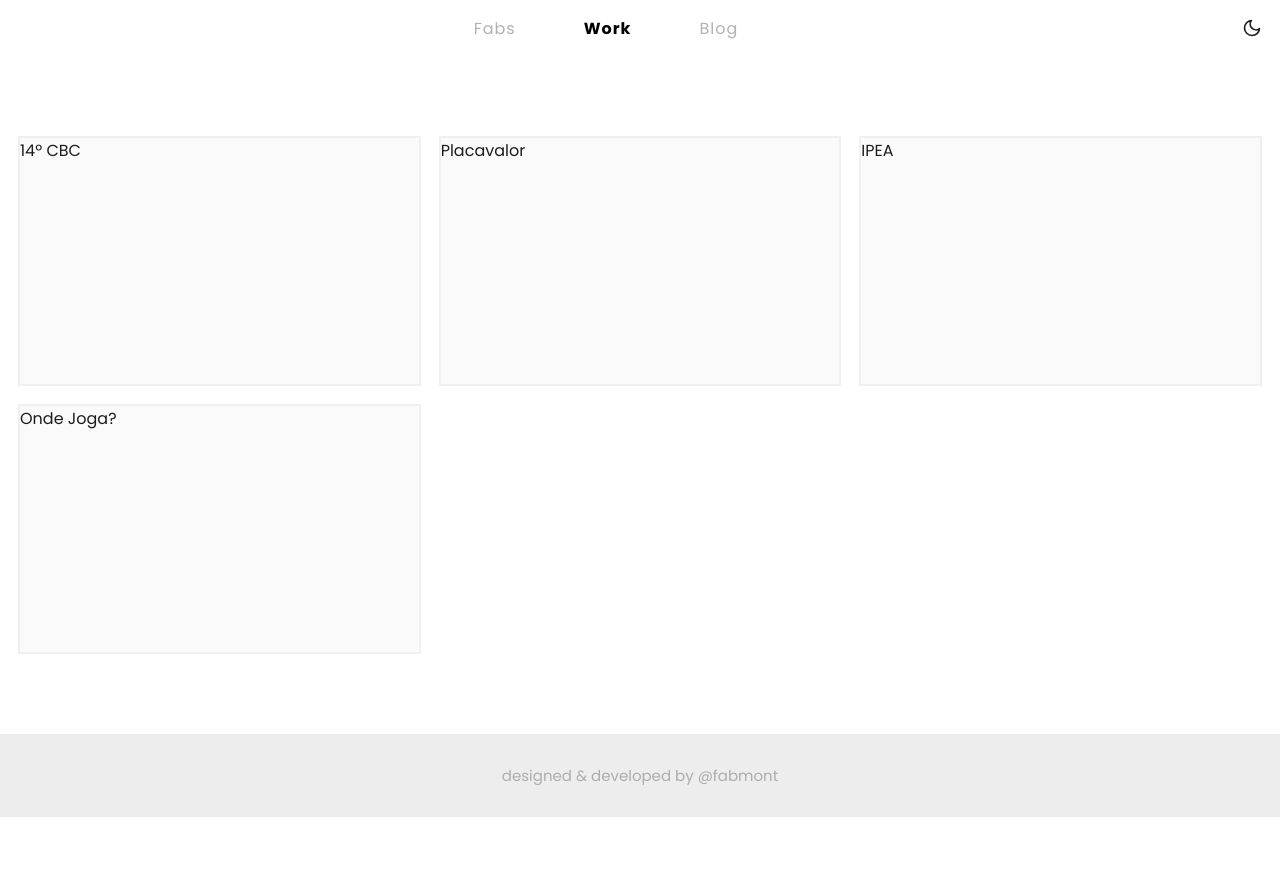
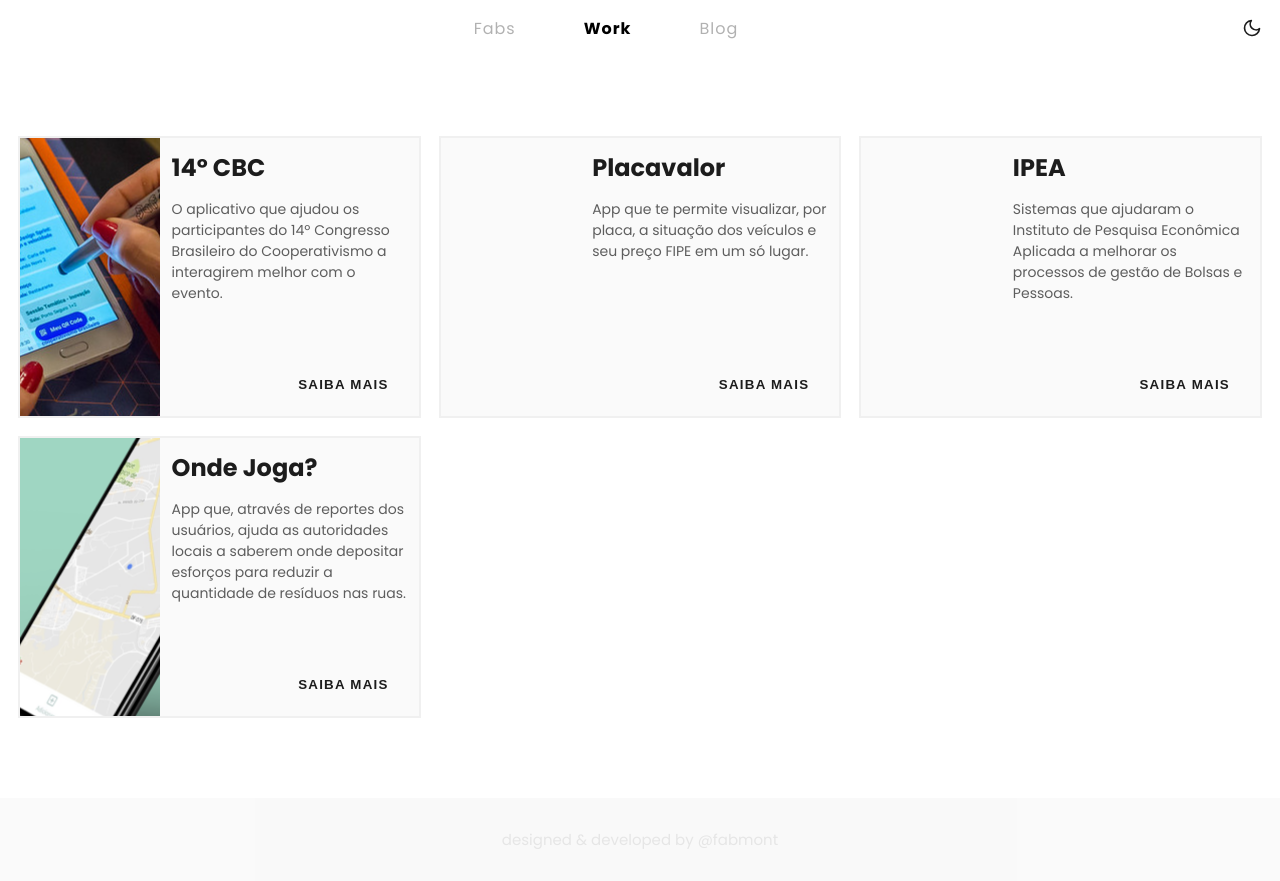
Before and after one commit to fabmont/folio, a Gatsby site: page /work in a window 1280 px wide. Before the commit the page ends 817 px from the top, so only its background shows below. Built offline with nearby package versions, Linux system fonts and the light colour scheme; Gatsby itself is replaced by a stand-in of ours.

Commit message:
feat: enhance work page

```diff
--- a/src/components/card/index.js
+++ b/src/components/card/index.js
@@ -1,7 +1,16 @@
 import React from 'react';
 
-import { Container } from './styles';
+import { CardBody, Container, MoreButton, Thumb } from './styles';
 
-export default function Card({ src, title }) {
-  return <Container>{title}</Container>;
+export default function Card({ src, title, shortDesc }) {
+  return (
+    <Container>
+      <Thumb src={src} />
+      <CardBody>
+        <h2>{title}</h2>
+        <p>{shortDesc}</p>
+        <MoreButton>Saiba mais</MoreButton>
+      </CardBody>
+    </Container>
+  );
 }
--- a/src/components/card/styles.js
+++ b/src/components/card/styles.js
@@ -2,16 +2,59 @@
 import { transparentize } from 'polished';
 
 export const Container = styled.div`
+  display: flex;
   width: 100%;
   height: 100%;
   min-height: 250px;
   background: ${({ theme }) => transparentize(0.98, theme.titleColor)};
   border: 2px solid ${({ theme }) => transparentize(0.96, theme.titleColor)};
-  transition: 0.3s ease;
+`;
+
+export const Thumb = styled.div`
+  height: 100%;
+  width: 35%;
+  background-image: url(${({ src }) => src});
+  background-repeat: no-repeat;
+  background-position: 45%;
+`;
+
+export const CardBody = styled.div`
+  flex: 1;
+  padding: 12px;
+  position: relative;
+
+  h2 {
+    margin: 0;
+  }
+
+  p {
+    color: ${({ theme }) => theme.textColor};
+    font-size: 14px;
+    margin-bottom: 100px;
+    opacity: 0.7;
+  }
+`;
+
+export const MoreButton = styled.button`
+  position: absolute;
+  bottom: 12px;
+  right: 12px;
+  background: transparent;
+  text-transform: uppercase;
+  font-weight: bold;
+  letter-spacing: 1.25px;
+  color: ${({ theme }) => theme.textColor};
+  padding: 12px 18px;
+  transition: 0.3s ease-in-out;
+  border: 0;
   cursor: pointer;
 
   &:hover {
-    box-shadow: 0 0 16px
-      ${({ theme }) => transparentize(0.92, theme.titleColor)};
+    background: ${({ theme }) => transparentize(0.9, theme.textColor)};
+  }
+
+  &:active,
+  &:focus {
+    outline: none;
   }
 `;
--- a/src/components/layout/styles.js
+++ b/src/components/layout/styles.js
@@ -103,6 +103,7 @@
   position: relative;
   padding: 30px 0;
   background-color: ${({ theme }) => theme.componentBackground};
+  opacity: 0.3;
 `;
 
 export const FooterContainer = styled.div`
--- a/src/constants/worklist.js
+++ b/src/constants/worklist.js
@@ -1,20 +1,29 @@
 import CBC from '../images/cbc.jpg';
+import OndeJoga from '../images/onde-joga.png';
 
 export default [
   {
     src: CBC,
     title: '14º CBC',
+    shortDesc:
+      'O aplicativo que ajudou os participantes do 14º Congresso Brasileiro do Cooperativismo a interagirem melhor com o evento.',
   },
   {
     src: '',
     title: 'Placavalor',
+    shortDesc:
+      'App que te permite visualizar, por placa, a situação dos veículos e seu preço FIPE em um só lugar.',
   },
   {
     src: '',
     title: 'IPEA',
+    shortDesc:
+      'Sistemas que ajudaram o Instituto de Pesquisa Econômica Aplicada a melhorar os processos de gestão de Bolsas e Pessoas.',
   },
   {
-    src: '',
+    src: OndeJoga,
     title: 'Onde Joga?',
+    shortDesc:
+      'App que, através de reportes dos usuários, ajuda as autoridades locais a saberem onde depositar esforços para reduzir a quantidade de resíduos nas ruas.',
   },
 ];
--- a/src/pages/work/index.js
+++ b/src/pages/work/index.js
@@ -10,7 +10,7 @@
     <Layout>
       <Container>
         {worklist.map((item) => (
-          <Card src={item.src} title={item.title} />
+          <Card src={item.src} title={item.title} shortDesc={item.shortDesc} />
         ))}
       </Container>
     </Layout>
```
Also changed, not shown: src/images/onde-joga.png (added), 1 other file.
